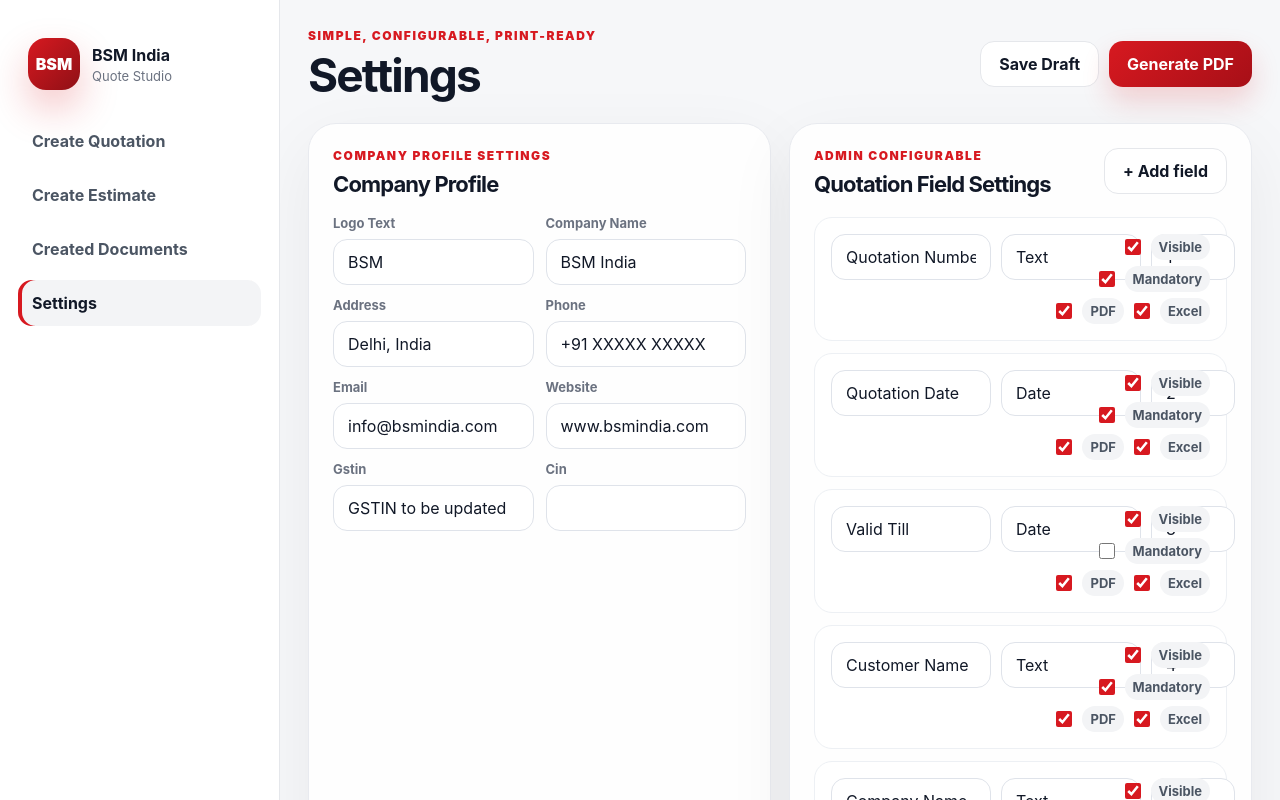
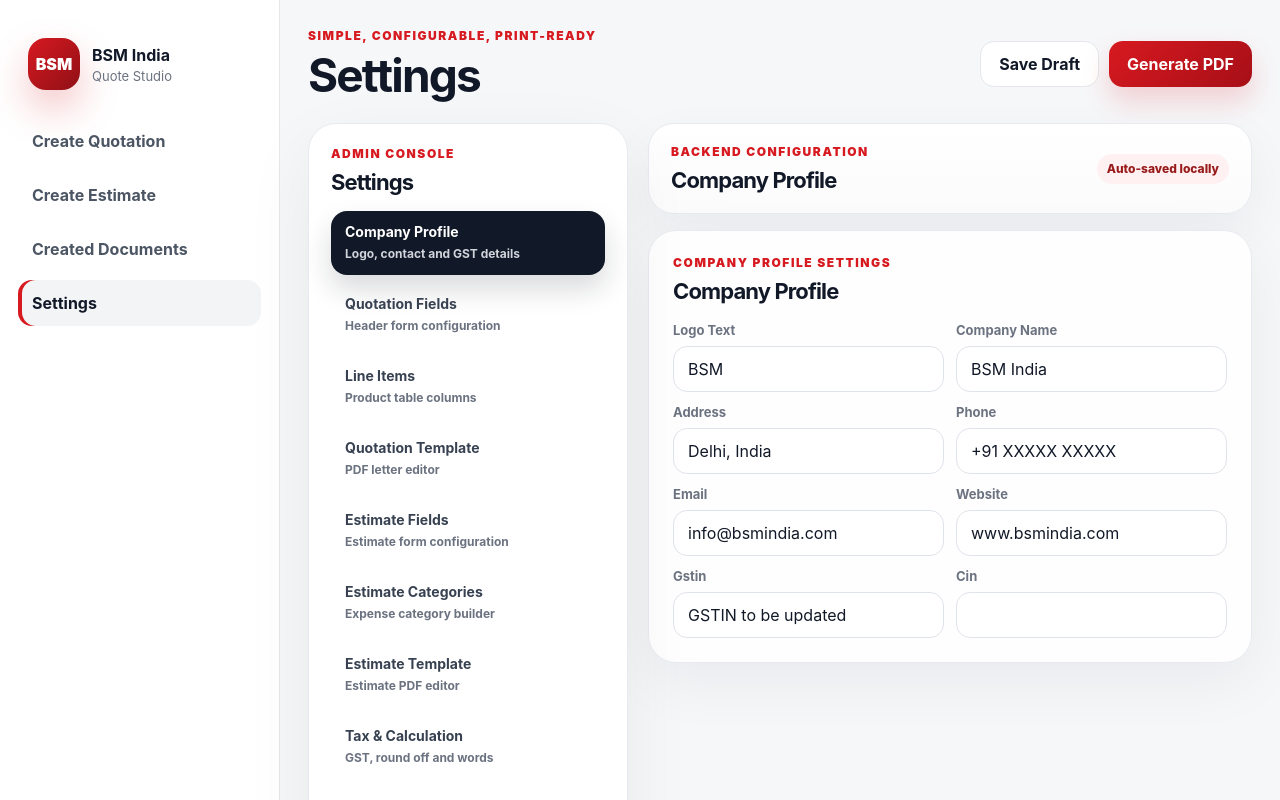
Before and after one commit to viraai-ui/bsm-quotes-and-estimates-generator, a React (Vite) app: page / in a window 1280 px wide. Both pictures are taken after a click on the button "Settings". Shown: the top 800 px of the page. Built offline with nearby package versions, Linux system fonts and the light colour scheme.

Commit message:
Rebuild settings as SaaS admin console

```diff
--- a/src/App.tsx
+++ b/src/App.tsx
@@ -5,6 +5,7 @@ import autoTable from 'jspdf-autotable'
 import * as XLSX from 'xlsx'
 import './App.css'
 import './ai-polish.css'
+import './settings-saas.css'
 import './mobile-audit.css'
 
 type FieldType = 'Text' | 'Number' | 'Date' | 'Dropdown' | 'Textarea' | 'Email' | 'Phone' | 'Image/File' | 'Checkbox'
@@ -283,7 +284,39 @@ function EstimateView({ settings, totals, items, setItems }: { settings: Setting
 }
 
 function SettingsView({ settings, setSettings }: { settings: Settings; setSettings: React.Dispatch<React.SetStateAction<Settings>> }) {
-  return <div className="settings-grid"><CompanySettings settings={settings} setSettings={setSettings} /><FieldSettings title="Quotation Field Settings" fields={settings.quotationFields} onChange={(quotationFields) => setSettings((s) => ({ ...s, quotationFields }))} /><FieldSettings title="Quotation Line Item Settings" fields={settings.quotationLineFields} onChange={(quotationLineFields) => setSettings((s) => ({ ...s, quotationLineFields }))} /><TemplateEditor title="Quotation Template Editor" template={settings.quotationTemplate} onChange={(quotationTemplate) => setSettings((s) => ({ ...s, quotationTemplate }))} /><FieldSettings title="Estimate Field Settings" fields={settings.estimateFields} onChange={(estimateFields) => setSettings((s) => ({ ...s, estimateFields }))} /><EstimateCategorySettings settings={settings} setSettings={setSettings} /><TemplateEditor title="Estimate Template Editor" template={settings.estimateTemplate} onChange={(estimateTemplate) => setSettings((s) => ({ ...s, estimateTemplate }))} /><TaxSettingsPanel settings={settings} setSettings={setSettings} /><NumberingSettings settings={settings} setSettings={setSettings} /><BankSignatureSettings settings={settings} setSettings={setSettings} /></div>
+  const [section, setSection] = useState('company')
+  const sections = [
+    ['company', 'Company Profile', 'Logo, contact and GST details'],
+    ['quote-fields', 'Quotation Fields', 'Header form configuration'],
+    ['quote-items', 'Line Items', 'Product table columns'],
+    ['quote-template', 'Quotation Template', 'PDF letter editor'],
+    ['estimate-fields', 'Estimate Fields', 'Estimate form configuration'],
+    ['estimate-categories', 'Estimate Categories', 'Expense category builder'],
+    ['estimate-template', 'Estimate Template', 'Estimate PDF editor'],
+    ['tax', 'Tax & Calculation', 'GST, round off and words'],
+    ['numbering', 'Numbering', 'Document formats'],
+    ['bank', 'Bank & Signature', 'Payment and sign-off'],
+  ]
+  return <div className="settings-saas">
+    <aside className="settings-menu">
+      <p className="kicker">Admin console</p>
+      <h2>Settings</h2>
+      <div className="settings-menu-list">{sections.map(([key, label, desc]) => <button key={key} className={section === key ? 'active' : ''} onClick={() => setSection(key)}><strong>{label}</strong><span>{desc}</span></button>)}</div>
+    </aside>
+    <section className="settings-content">
+      <div className="settings-content-head"><div><p className="kicker">Backend configuration</p><h2>{sections.find(([key]) => key === section)?.[1]}</h2></div><span className="pill">Auto-saved locally</span></div>
+      {section === 'company' && <CompanySettings settings={settings} setSettings={setSettings} />}
+      {section === 'quote-fields' && <FieldSettings title="Quotation Field Settings" fields={settings.quotationFields} onChange={(quotationFields) => setSettings((s) => ({ ...s, quotationFields }))} />}
+      {section === 'quote-items' && <FieldSettings title="Quotation Line Item Settings" fields={settings.quotationLineFields} onChange={(quotationLineFields) => setSettings((s) => ({ ...s, quotationLineFields }))} />}
+      {section === 'quote-template' && <TemplateEditor title="Quotation Template Editor" template={settings.quotationTemplate} onChange={(quotationTemplate) => setSettings((s) => ({ ...s, quotationTemplate }))} />}
+      {section === 'estimate-fields' && <FieldSettings title="Estimate Field Settings" fields={settings.estimateFields} onChange={(estimateFields) => setSettings((s) => ({ ...s, estimateFields }))} />}
+      {section === 'estimate-categories' && <EstimateCategorySettings settings={settings} setSettings={setSettings} />}
+      {section === 'estimate-template' && <TemplateEditor title="Estimate Template Editor" template={settings.estimateTemplate} onChange={(estimateTemplate) => setSettings((s) => ({ ...s, estimateTemplate }))} />}
+      {section === 'tax' && <TaxSettingsPanel settings={settings} setSettings={setSettings} />}
+      {section === 'numbering' && <NumberingSettings settings={settings} setSettings={setSettings} />}
+      {section === 'bank' && <BankSignatureSettings settings={settings} setSettings={setSettings} />}
+    </section>
+  </div>
 }
 
 function CompanySettings({ settings, setSettings }: { settings: Settings; setSettings: React.Dispatch<React.SetStateAction<Settings>> }) {
@@ -294,7 +327,7 @@ function CompanySettings({ settings, setSettings }: { settings: Settings; setSet
 function FieldSettings({ title, fields, onChange }: { title: string; fields: FieldConfig[]; onChange: (f: FieldConfig[]) => void }) {
   const update = (id: string, patch: Partial<FieldConfig>) => onChange(fields.map((f) => f.id === id ? { ...f, ...patch } : f))
   const add = () => onChange([...fields, { ...field(`custom_${Date.now()}`, 'New Custom Field', 'Text'), id: crypto.randomUUID(), sortOrder: fields.length + 1 }])
-  return <section className="panel settings-card"><div className="section-title"><div><p className="kicker">Admin configurable</p><h2>{title}</h2></div><button className="ghost" onClick={add}>+ Add field</button></div><div className="field-list">{fields.map((f) => <article key={f.id} className={!f.visible ? 'muted-row' : ''}><div className="settings-row-main"><input value={f.label} onChange={(e) => update(f.id, { label: e.target.value })} /><select value={f.type} onChange={(e) => update(f.id, { type: e.target.value as FieldType })}>{['Text','Number','Date','Dropdown','Textarea','Email','Phone','Image/File','Checkbox'].map((t) => <option key={t}>{t}</option>)}</select><input type="number" value={f.sortOrder} onChange={(e) => update(f.id, { sortOrder: Number(e.target.value) })} /></div><div className="toggles"><Toggle label="Visible" value={f.visible} onChange={(visible) => update(f.id, { visible })} /><Toggle label="Mandatory" value={f.mandatory} onChange={(mandatory) => update(f.id, { mandatory })} /><Toggle label="PDF" value={f.showPdf} onChange={(showPdf) => update(f.id, { showPdf })} /><Toggle label="Excel" value={f.showExcel} onChange={(showExcel) => update(f.id, { showExcel })} /></div></article>)}</div></section>
+  return <section className="panel settings-card field-settings-panel"><div className="section-title"><div><p className="kicker">Admin configurable</p><h2>{title}</h2></div><button className="ghost" onClick={add}>+ Add field</button></div><div className="field-settings-table"><div className="field-settings-head"><span>Field</span><span>Type</span><span>Order</span><span>Visibility</span></div>{fields.map((f) => <article key={f.id} className={`field-config-row ${!f.visible ? 'muted-row' : ''}`}><input className="field-label-input" value={f.label} onChange={(e) => update(f.id, { label: e.target.value })} /><select value={f.type} onChange={(e) => update(f.id, { type: e.target.value as FieldType })}>{['Text','Number','Date','Dropdown','Textarea','Email','Phone','Image/File','Checkbox'].map((t) => <option key={t}>{t}</option>)}</select><input className="order-input" type="number" value={f.sortOrder} onChange={(e) => update(f.id, { sortOrder: Number(e.target.value) })} /><div className="settings-switches"><Toggle label="Visible" value={f.visible} onChange={(visible) => update(f.id, { visible })} /><Toggle label="Required" value={f.mandatory} onChange={(mandatory) => update(f.id, { mandatory })} /><Toggle label="PDF" value={f.showPdf} onChange={(showPdf) => update(f.id, { showPdf })} /><Toggle label="Excel" value={f.showExcel} onChange={(showExcel) => update(f.id, { showExcel })} /></div></article>)}</div></section>
 }
 
 function TemplateEditor({ title, template, onChange }: { title: string; template: TemplateConfig; onChange: (t: TemplateConfig) => void }) {
--- /dev/null
+++ b/src/settings-saas.css
@@ -0,0 +1,139 @@
+/* Proper SaaS Settings rebuild */
+.settings-saas {
+  max-width: 1440px;
+  margin: 0 auto;
+  display: grid;
+  grid-template-columns: 320px minmax(0, 1fr);
+  gap: 20px;
+  align-items: start;
+}
+
+.settings-menu {
+  position: sticky;
+  top: 28px;
+  padding: 22px;
+  border: 1px solid #e8eaef;
+  border-radius: 28px;
+  background: #ffffff;
+  box-shadow: 0 22px 70px rgba(17, 24, 39, 0.06);
+}
+
+.settings-menu h2 { margin-bottom: 16px; }
+
+.settings-menu-list {
+  display: grid;
+  gap: 8px;
+}
+
+.settings-menu-list button {
+  display: grid;
+  gap: 4px;
+  min-height: 64px;
+  padding: 12px 14px;
+  border-radius: 16px;
+  color: #374151;
+  background: transparent;
+  text-align: left;
+}
+
+.settings-menu-list button strong,
+.settings-menu-list button span { display: block; }
+.settings-menu-list button strong { font-size: 14px; }
+.settings-menu-list button span { color: #6b7280; font-size: 12px; font-weight: 650; }
+.settings-menu-list button.active { color: #ffffff; background: #111827; box-shadow: 0 14px 28px rgba(17, 24, 39, 0.16); }
+.settings-menu-list button.active span { color: #d1d5db; }
+
+.settings-content {
+  min-width: 0;
+  display: grid;
+  gap: 16px;
+}
+
+.settings-content-head {
+  display: flex;
+  align-items: center;
+  justify-content: space-between;
+  gap: 14px;
+  padding: 20px 22px;
+  border: 1px solid #e8eaef;
+  border-radius: 26px;
+  background: linear-gradient(180deg, #ffffff, #fbfbfc);
+  box-shadow: 0 18px 50px rgba(17, 24, 39, 0.05);
+}
+
+.settings-content > .panel { box-shadow: 0 20px 60px rgba(17, 24, 39, 0.055); }
+.settings-card .section-title { border-bottom: 1px solid #edf0f4; padding-bottom: 16px; }
+.field-settings-panel { overflow: visible; }
+
+.field-settings-table { display: grid; gap: 10px; }
+
+.field-settings-head,
+.field-config-row {
+  display: grid;
+  grid-template-columns: minmax(210px, 1fr) 150px 82px;
+  gap: 12px;
+  align-items: center;
+}
+
+.field-settings-head {
+  padding: 0 14px 4px;
+  color: #6b7280;
+  font-size: 11px;
+  font-weight: 900;
+  letter-spacing: 0.09em;
+  text-transform: uppercase;
+}
+
+.field-settings-head span:last-child { display: none; }
+
+.field-config-row {
+  padding: 14px;
+  border: 1px solid #edf0f4;
+  border-radius: 18px;
+  background: #ffffff;
+}
+
+.field-config-row input,
+.field-config-row select { min-height: 42px; border-radius: 13px; }
+.order-input { text-align: center; }
+
+.settings-switches {
+  grid-column: 1 / -1;
+  display: flex;
+  flex-wrap: wrap;
+  gap: 8px;
+  padding-top: 2px;
+}
+
+.settings-switches .toggle {
+  justify-content: center;
+  min-height: 38px;
+  padding: 8px 12px;
+  border-radius: 999px;
+  background: #f8f8fa;
+  border: 1px solid #edf0f4;
+  white-space: nowrap;
+}
+
+.settings-switches .toggle input { width: 15px; min-height: 15px; }
+.settings-switches .toggle span { margin: 0; font-size: 11px; }
+
+@media (max-width: 1180px) {
+  .settings-saas { grid-template-columns: 1fr; }
+  .settings-menu { position: static; }
+  .settings-menu-list { grid-template-columns: repeat(2, minmax(0, 1fr)); }
+}
+
+@media (max-width: 720px) {
+  .settings-saas { gap: 12px; }
+  .settings-menu { padding: 16px; border-radius: 22px; }
+  .settings-menu-list { display: flex; overflow-x: auto; gap: 8px; padding-bottom: 4px; scrollbar-width: none; }
+  .settings-menu-list::-webkit-scrollbar { display: none; }
+  .settings-menu-list button { min-width: 190px; }
+  .settings-content-head { display: grid; padding: 16px; border-radius: 22px; }
+  .field-settings-head { display: none; }
+  .field-config-row { grid-template-columns: 1fr !important; gap: 10px; padding: 12px; }
+  .field-config-row::before { content: 'Field configuration'; color: #d71920; font-size: 10px; font-weight: 900; letter-spacing: 0.1em; text-transform: uppercase; }
+  .settings-switches { display: grid; grid-template-columns: repeat(2, minmax(0, 1fr)); }
+  .settings-switches .toggle { justify-content: flex-start; border-radius: 12px; }
+}
```
